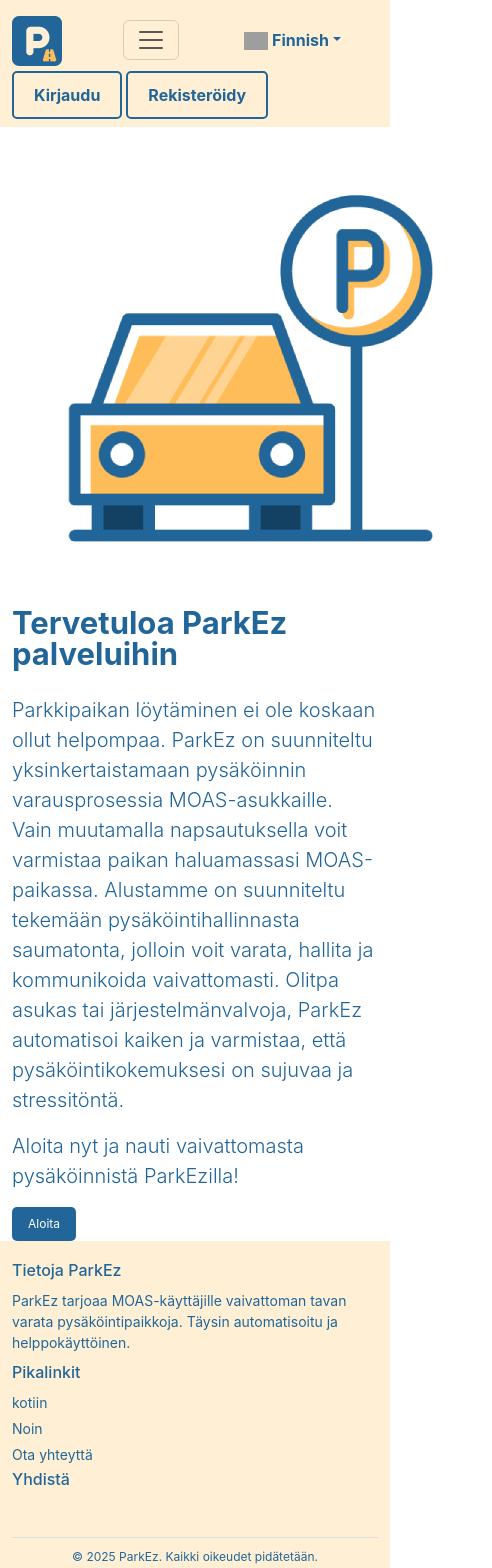
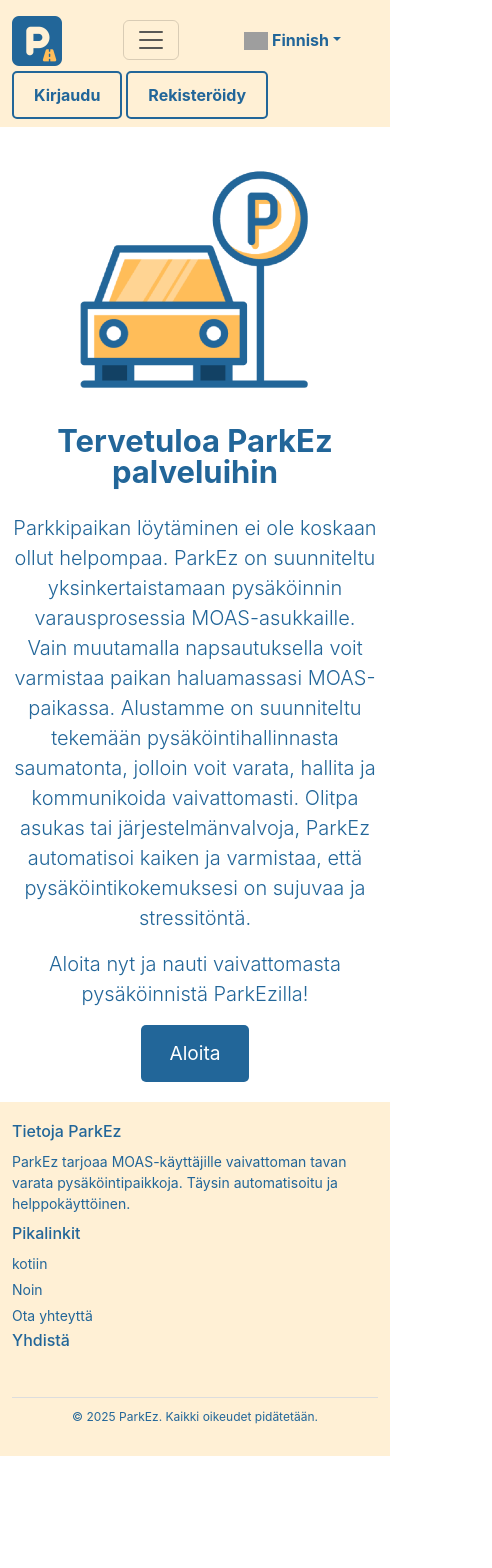
Before and after one commit to Gayan65/parkez, a React (Create React App) app in the folder frontend/: page / in a window 390 px wide. Shown: the top 1568 px of the page, 492 px wide, since content can reach past the window. After the commit the page ends 1456 px from the top, so only its background shows below. Built offline with nearby package versions, Linux system fonts and the light colour scheme; grey boxes are pictures that could not be loaded.

Commit message:
media q added home page

```diff
--- a/frontend/src/index.css
+++ b/frontend/src/index.css
@@ -1538,3 +1538,31 @@ body {
     overflow-x: hidden; /* Prevents horizontal scrolling */
     margin-bottom: 20px;
 }
+
+@media (max-width: 430px) {
+    .hero-image-container {
+        display: flex; /* Enable flexbox */
+        justify-content: center; /* Center image horizontally */
+        align-items: center; /* Center image vertically */
+        height: auto; /* Allow container flexibility */
+    }
+
+    .hero-image-container {
+        height: auto; /* Allow flexibility in container height */
+    }
+
+    .hero-image-container img {
+        width: 300px; /* Reduce the image width */
+        height: auto; /* Maintain aspect ratio */
+    }
+
+    .hero-text {
+        text-align: center; /* Center-align text for better balance */
+    }
+
+    .btn-custom {
+        margin-bottom: 20px;
+        padding: 14px 28px;
+        font-size: 1.2rem;
+    }
+}
```
